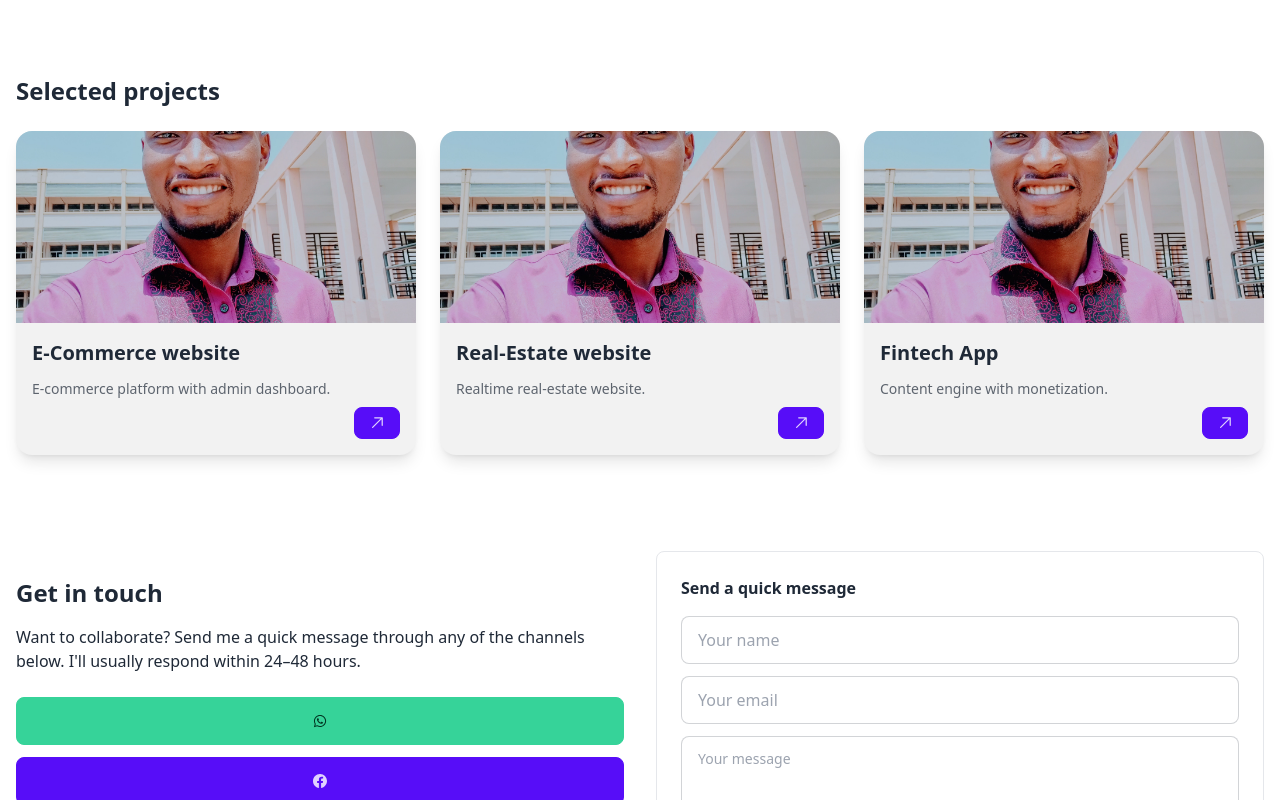
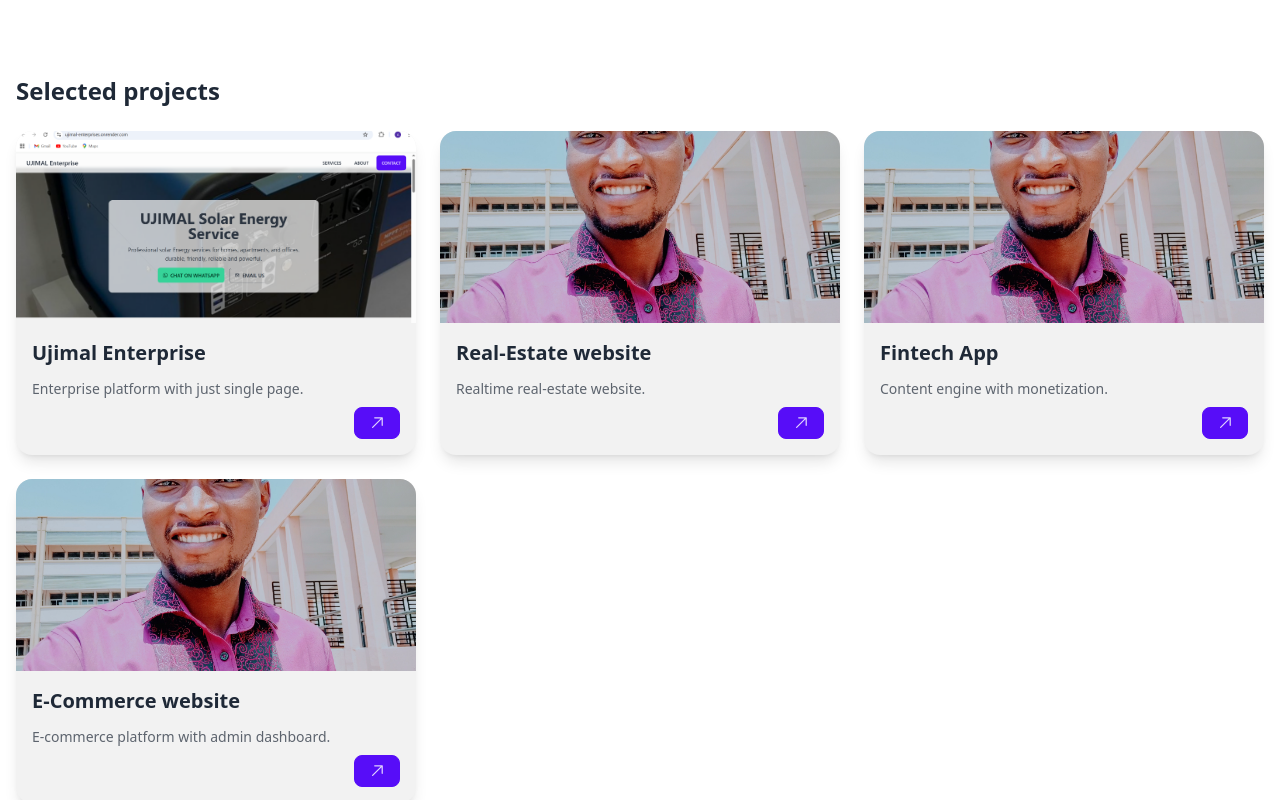
Before and after one commit to Julius-1993/My-Portfolio, a React (Vite) app: page / in a window 1280 px wide. Shown: the part 1340-2140 px from the top of the page. Built offline with nearby package versions, Linux system fonts and the light colour scheme.

Commit message:
Add New website

```diff
--- a/src/App.jsx
+++ b/src/App.jsx
@@ -65,9 +65,10 @@ export default function App() {
   };
 
   const PROJECTS = [
-    { id: 1, title: 'E-Commerce website', description: 'E-commerce platform with admin dashboard.', image: 'images/CEO.jpeg', url: 'https://example.com' },
+    { id: 1, title: 'Ujimal Enterprise', description: 'Enterprise platform with just single page.', image: 'images/Ujimal Enterprise.PNG', url: 'https://ujimal-enterprises.onrender.com/' },
     { id: 2, title: 'Real-Estate website', description: 'Realtime real-estate website.', image: 'images/CEO.jpeg', url: 'https://example.com' },
-    { id: 3, title: 'Fintech App', description: 'Content engine with monetization.', image: 'images/CEO.jpeg', url: 'https://example.com' }
+    { id: 3, title: 'Fintech App', description: 'Content engine with monetization.', image: 'images/CEO.jpeg', url: 'https://example.com' },
+    { id: 3, title: 'E-Commerce website', description: 'E-commerce platform with admin dashboard.', image: 'images/CEO.jpeg', url: 'https://example.com' }
   ];
 
   const CONTACTS = {
```
Also changed, not shown: public/images/Ujimal Enterprise.PNG (added).
